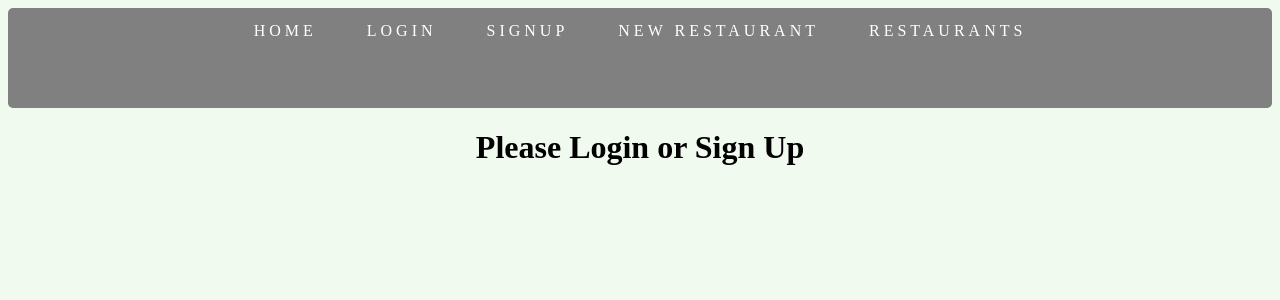
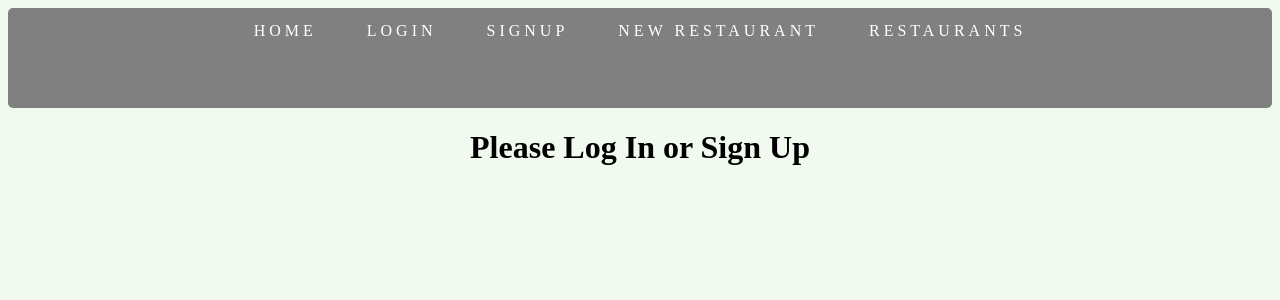
Before and after one commit to kyletillson/client, a React (Create React App) app: page / in a window 1280 px wide. Shown: the top 300 px of the page. Built offline with nearby package versions, Linux system fonts and the light colour scheme; no server answers.

Commit message:
change word

```diff
--- a/src/components/Home.js
+++ b/src/components/Home.js
@@ -4,7 +4,7 @@ function Home({ user }) {
       <h4 className="h4">{user.bio}</h4>
       </>
     } else {
-      return <h1>Please Login or Sign Up</h1>;
+      return <h1>Please Log In or Sign Up</h1>;
     }
   }
 
```
